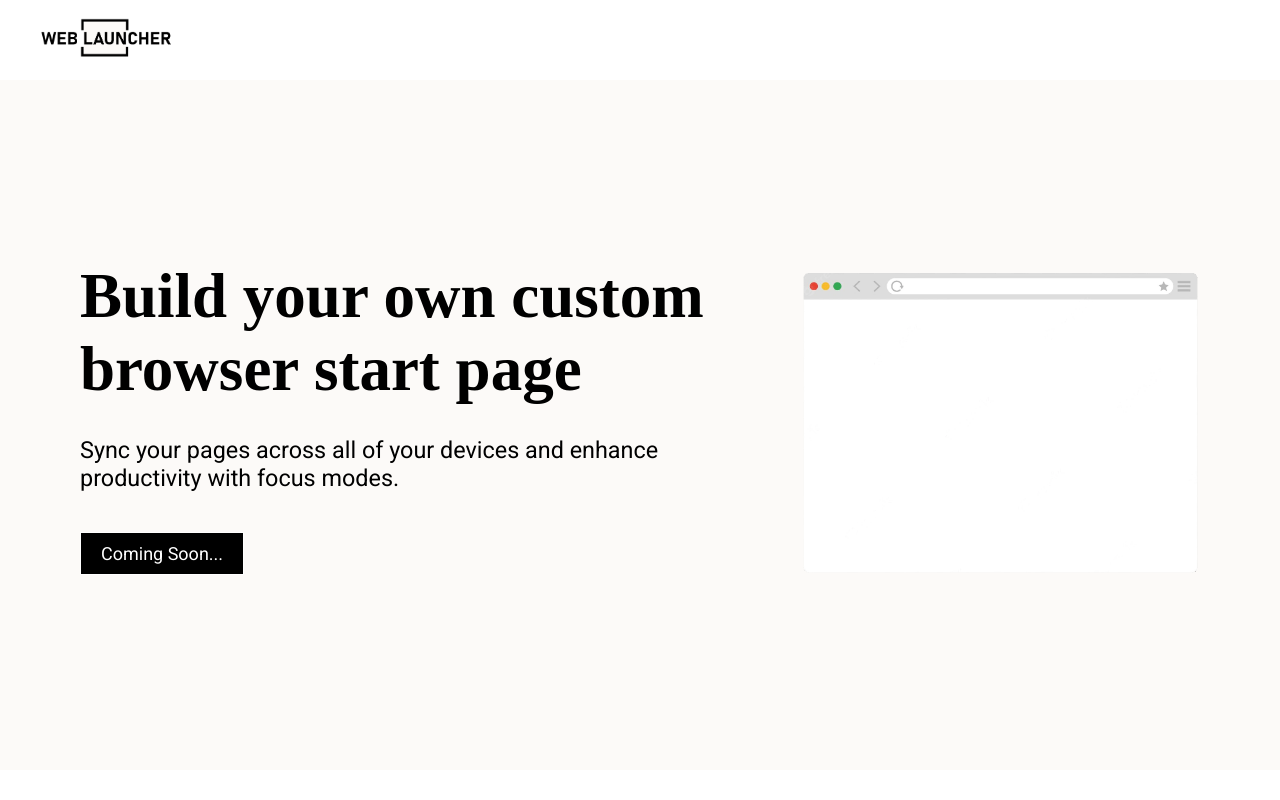
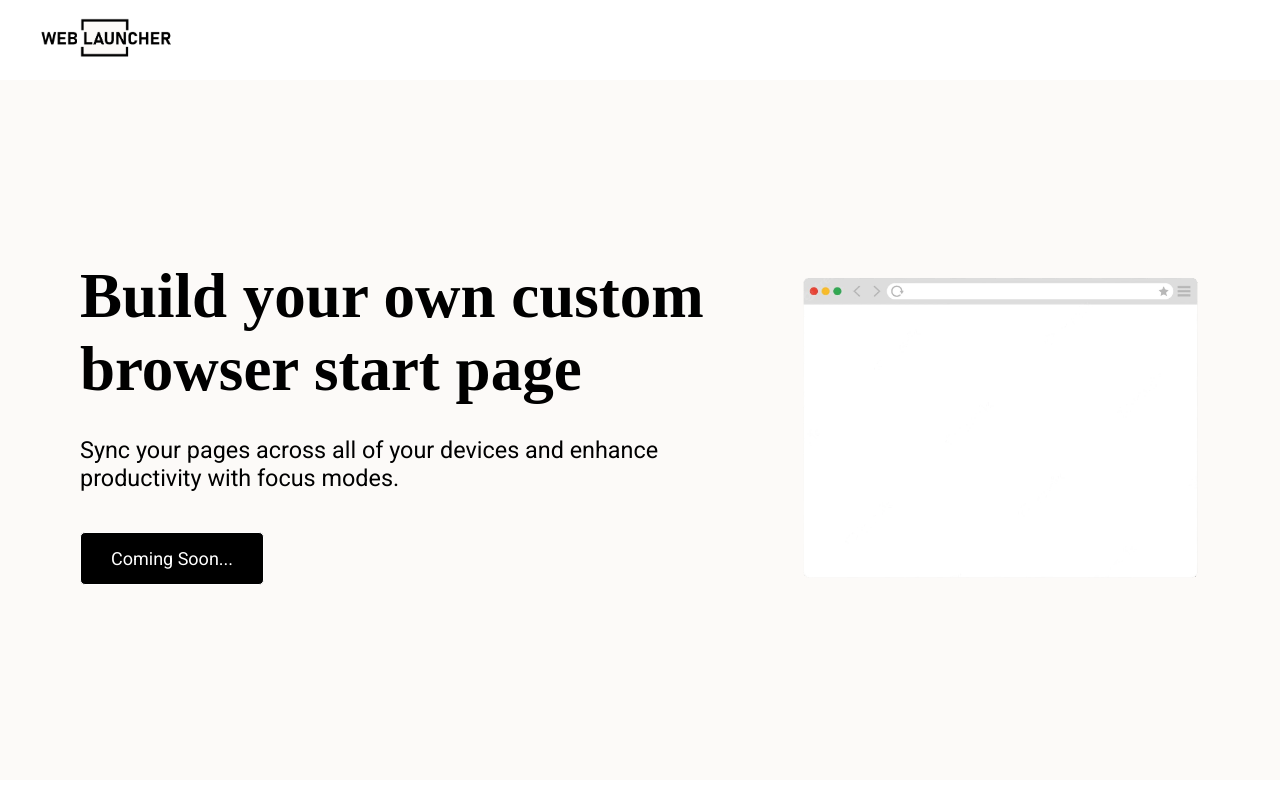
Before and after one commit to web-launcher-online/marketing_frontend, a Nuxt app: page / in a window 1280 px wide. Shown: the top 800 px of the page. Built offline with nearby package versions, Linux system fonts and the light colour scheme; a web font is replaced by a local one.

Commit message:
Button improvements

```diff
--- a/app.vue
+++ b/app.vue
@@ -69,7 +69,8 @@ button {
   background-color: black;
   color: white;
   border: 1px solid white;
-  padding: 10px 20px;
+  padding: 15px 30px;
+  border-radius: 5px;
   font-size: 1rem;
   cursor: pointer;
   margin: 15px 0;
```
